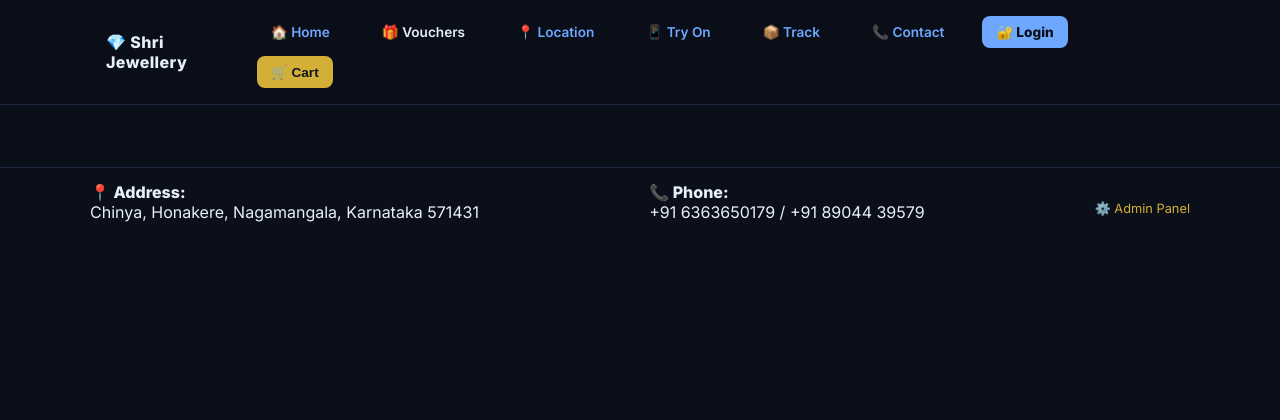
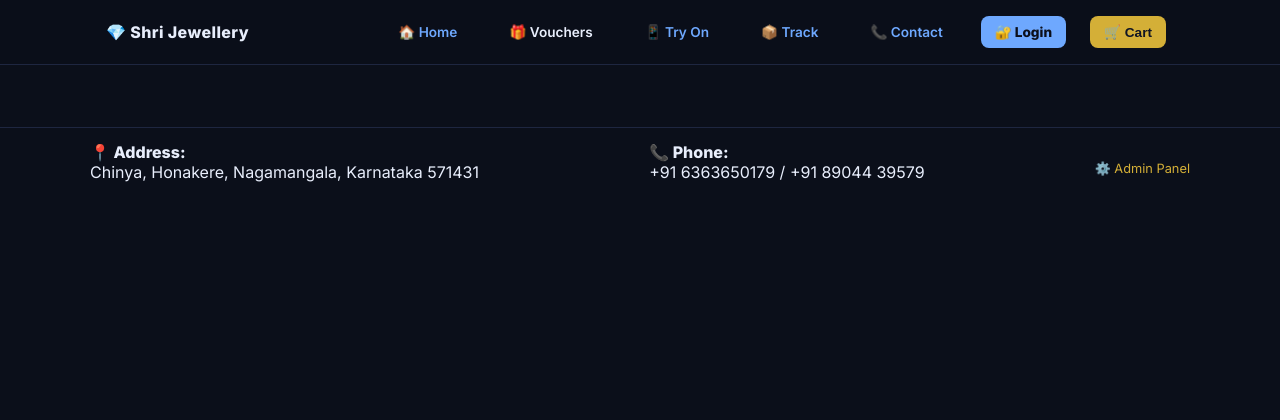
Before and after one commit to ghnandeesh83-source/jewellery-Ecommerce, a Flask app: page /admin in a window 1280 px wide. Shown: the top 420 px of the page. Run offline with Flask 3, Linux system fonts and the light colour scheme.

Commit message:
fix: remove location from menu

```diff
--- a/templates/layout.html
+++ b/templates/layout.html
@@ -26,7 +26,6 @@
         <nav class="nav">
           <a href="/" class="btn secondary">🏠 Home</a>
           <a href="/gift-voucher" class="btn voucher-btn">🎁 Vouchers</a>
-          <a href="/location" class="btn secondary">📍 Location</a>
           <a href="/try-on" class="btn secondary">📱 Try On</a>
           <a href="/track" class="btn secondary">📦 Track</a>
           <a href="/contact" class="btn secondary">📞 Contact</a>
```
